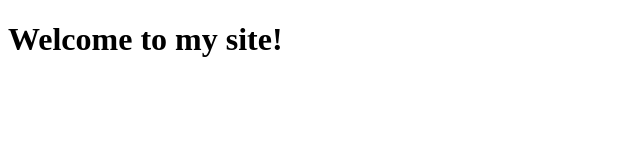
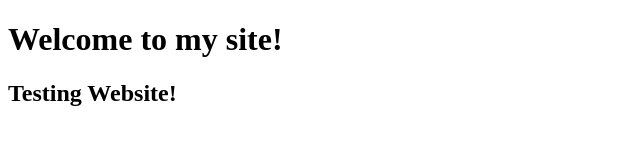
Before and after one commit to femitj/mywebsite, a website: page dist/index.html in a window 1280 px wide. Shown: the whole page, without its empty margins (0-640 px from the left). Drawn offline with Linux system fonts and the light colour scheme.

Commit message:
'testing'

```diff
--- a/dist/index.html
+++ b/dist/index.html
@@ -8,5 +8,6 @@
 </head>
 <body>
     <h1>Welcome to my site!</h1>
+    <h2>Testing Website!</h2>
 </body>
 </html>
```
